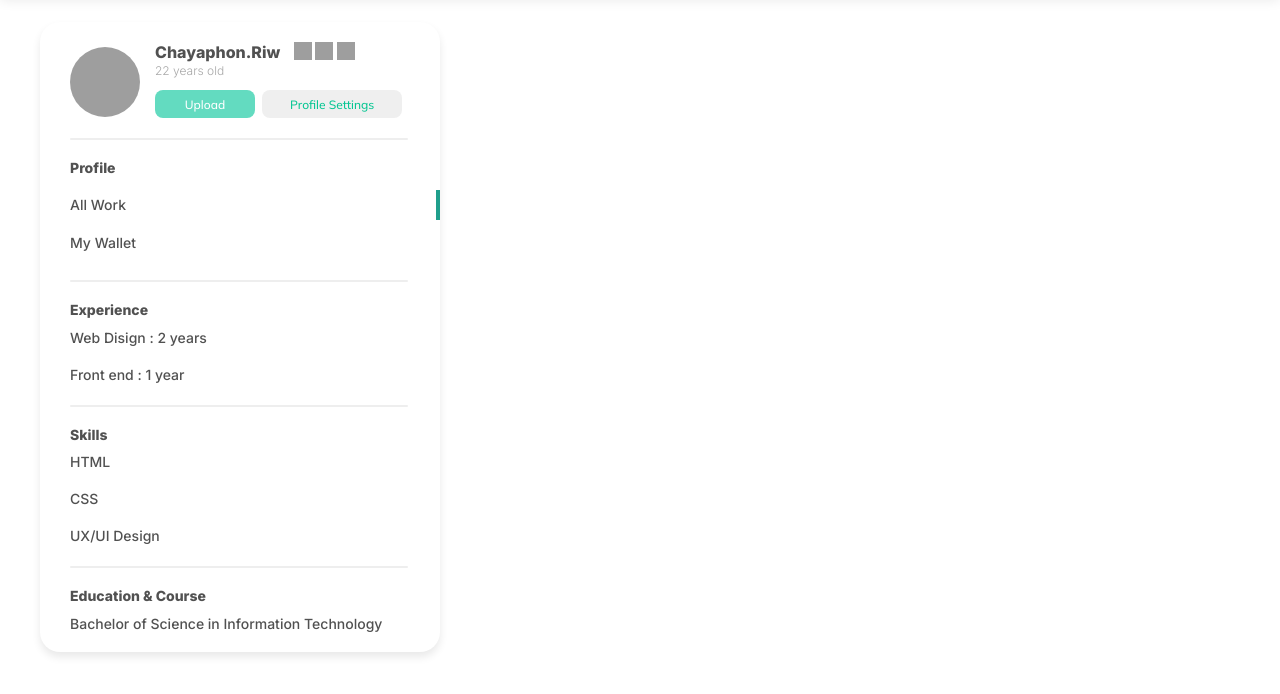
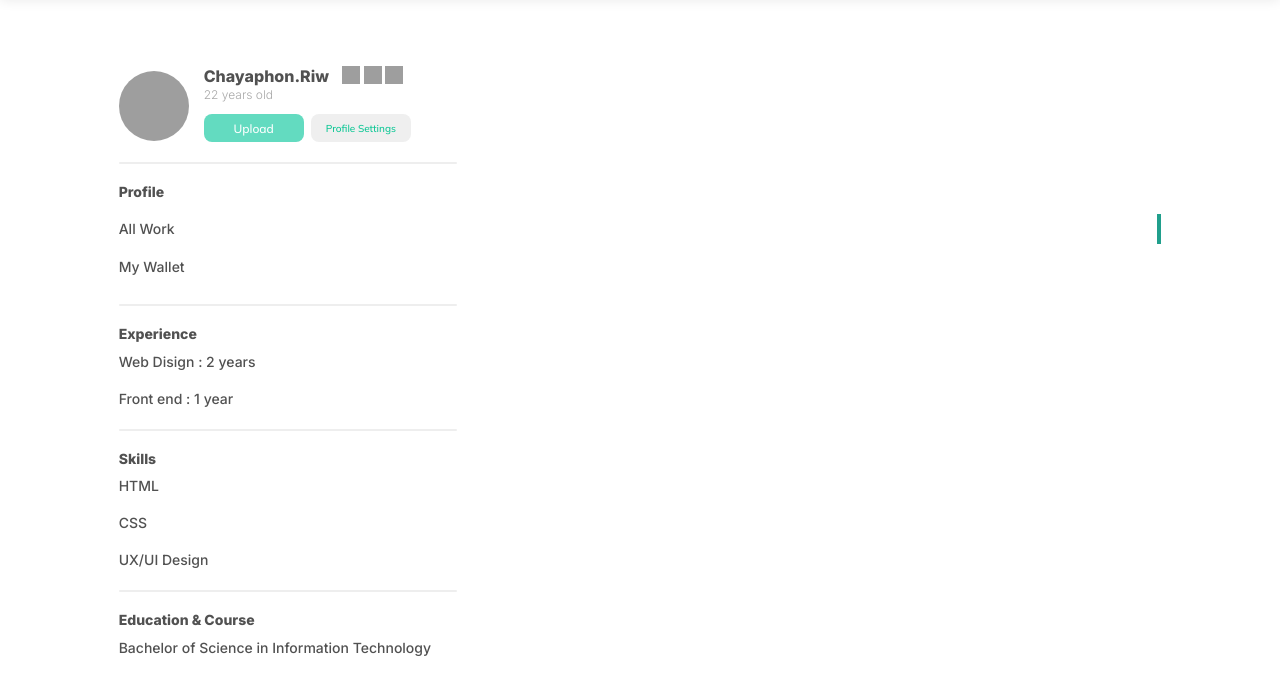
Before and after one commit to kang-van-gent/Hiring, a website: page public/profile.html in a window 1280 px wide. Shown: the part 62-756 px from the top of the page. Drawn offline with nearby package versions, Linux system fonts and the light colour scheme; grey boxes are pictures that could not be loaded.

Commit message:
update profile

```diff
--- a/public/asset/style/index.css
+++ b/public/asset/style/index.css
@@ -1,6 +1,4 @@
-
-
-nav.navbar{
+nav.navbar {
   background-color: #FFFFFF;
   box-shadow: rgba(0, 0, 0, 0.09) 0px 2px 12px;
   height: 60px;
@@ -8,7 +6,7 @@ nav.navbar{
 }
 
 
-a.navbar-brand{
+a.navbar-brand {
   font-family: 'Mulish', sans-serif;
   font-weight: 900;
   font-size: 25px;
@@ -16,12 +14,12 @@ a.navbar-brand{
 
 }
 
-a.navbar-brand:hover{
+a.navbar-brand:hover {
   color: #16a987;
 }
 
 
-a.navbar-brand p{
+a.navbar-brand p {
   margin-top: 12px;
   margin-right: 3px;
   width: 13px;
@@ -32,26 +30,27 @@ a.navbar-brand p{
 }
 
 
-li.nav-item a{
+li.nav-item a {
   font-family: 'Mulish', sans-serif;
   font-weight: 800;
   font-size: 16px;
   color: #F16A70;
 }
 
-li.nav-item a:hover{
+li.nav-item a:hover {
   color: #d85b61;
 }
 
 
 
-.navbar img{
+.navbar img {
   width: 28px;
 
 
 
 }
-a.profile{
+
+a.profile {
   position: relative;
   display: inline-block;
 }
@@ -59,7 +58,7 @@ a.profile{
 
 
 
-div.nav-right{
+div.nav-right {
   margin-right: 80px;
 }
 
@@ -114,15 +113,15 @@ div.nav-right{
   background-position: center;
 }
 
-  input:checked + .slider {
+input:checked+.slider {
   background-color: #63DBC0;
 }
 
-  input:focus + .slider {
+input:focus+.slider {
   box-shadow: 0 0 1px #63DBC0;
 }
 
-  input:checked + .slider:before {
+input:checked+.slider:before {
   -webkit-transform: translateX(24px);
   -ms-transform: translateX(24px);
   transform: translateX(24px);
@@ -147,7 +146,7 @@ div.nav-right{
 
 /* start form */
 
-div.mb-3-top{
+div.mb-3-top {
   margin-left: 40px;
   margin-top: 50px;
   width: 390px;
@@ -160,7 +159,7 @@ div.mb-3-top{
   position: absolute;
 }
 
-label.form-label{
+label.form-label {
   font-family: 'Mulish', sans-serif;
   font-weight: 700;
   font-size: 16px;
@@ -168,7 +167,7 @@ label.form-label{
   margin-top: 20px;
 }
 
-input.form-control{
+input.form-control {
   width: 100%;
   height: 30px;
   border-radius: 5px;
@@ -188,8 +187,9 @@ input.form-control{
 }
 
 
-input.form-control:focus{
-  outline: none;      /* Remove default outline and use border or box-shadow */
+input.form-control:focus {
+  outline: none;
+  /* Remove default outline and use border or box-shadow */
   box-shadow: 0 0 0 2px #8FDBD7;
   border: bold 1px #209F8C;
 }
@@ -200,7 +200,10 @@ input.form-control:focus{
 
 } */
 
-
+div.content-main{
+  width: 100%;
+  margin: 0px;
+}
 
 
 .easy-basket-filter {
@@ -208,6 +211,7 @@ input.form-control:focus{
   margin-top: 50px;
   position: relative;
 }
+
 .fill {
   height: 3px;
   width: 100%;
@@ -217,6 +221,7 @@ input.form-control:focus{
   left: 0;
   z-index: 2;
 }
+
 .easy-basket-filter-info {
   box-sizing: border-box;
   padding: 0;
@@ -225,34 +230,38 @@ input.form-control:focus{
   position: absolute;
   top: -50px;
 }
-.easy-basket-filter-info p{
+
+.easy-basket-filter-info p {
   color: #7E7E7E;
   padding: 2px 2px;
-  margin:0;
+  margin: 0;
   font-family: 'Mulish', sans-serif;
   font-weight: 500;
   font-size: 14px;
 }
-.easy-basket-filter-info .iLower{
-  float:left;
-  display: inline-block;
-}
-.easy-basket-filter-info .iUpper{
-  float:right;
+
+.easy-basket-filter-info .iLower {
+  float: left;
   display: inline-block;
 }
 
-.easy-basket-filter-info input{
+.easy-basket-filter-info .iUpper {
+  float: right;
+  display: inline-block;
+}
+
+.easy-basket-filter-info input {
   width: inherit;
   border: none;
   color: #7E7E7E;
   font: 11px;
   width: 50px;
-  text-align:center;
+  text-align: center;
   font-family: 'Mulish', sans-serif;
   font-weight: 500;
   font-size: 14px;
 }
+
 /***** Position dual *****/
 .range {
   position: absolute;
@@ -275,12 +284,14 @@ input[type=range]::-webkit-slider-thumb {
   z-index: 3;
 }
 
-input[type=range]:focus, input[type=text]:focus {
+input[type=range]:focus,
+input[type=text]:focus {
   outline: none;
 }
+
 input[type=range]::-webkit-slider-thumb {
   -webkit-appearance: none;
-  height:11px;
+  height: 11px;
   width: 11px;
   box-shadow: 0 1px 5px -1px rgba(0, 0, 0, 0.5);
   border-radius: 100%;
@@ -288,6 +299,7 @@ input[type=range]::-webkit-slider-thumb {
   cursor: pointer;
   margin-top: -4px;
 }
+
 input[type=range]::-webkit-slider-runnable-track {
   width: 100%;
   height: 3px;
@@ -307,12 +319,12 @@ input[type=range].lower::-webkit-slider-runnable-track {
 
 
 
-div.btn-srch{
+div.btn-srch {
   text-align: center;
   margin-top: 80px;
 }
 
-button.btn-outline-secondary{
+button.btn-outline-secondary {
   width: 120px;
   font-family: 'Mulish', sans-serif;
   font-weight: 500;
@@ -324,7 +336,7 @@ button.btn-outline-secondary{
 
 }
 
-button.btn-outline-secondary:hover{
+button.btn-outline-secondary:hover {
   color: #ffffff;
   background-color: #63DBC0;
   border-color: #63DBC0;
@@ -332,31 +344,33 @@ button.btn-outline-secondary:hover{
 
 }
 
-button.btn-outline-secondary:focus{
-  outline: none;      /* Remove default outline and use border or box-shadow */
+button.btn-outline-secondary:focus {
+  outline: none;
+  /* Remove default outline and use border or box-shadow */
   box-shadow: 0 0 0 0px #8FDBD7;
   border: bold 1px #209F8C;
 
 }
 
 
-button.btn-primary{
+button.btn-primary {
   width: 120px;
   font-family: 'Mulish', sans-serif;
   font-weight: 500;
   font-size: 14px;
-  background-color:#63DBC0 ;
+  background-color: #63DBC0;
   border-color: #63DBC0;
   border-radius: 10px;
 }
 
-button.btn-primary:hover{
-  background-color:#58c2ab ;
+button.btn-primary:hover {
+  background-color: #58c2ab;
   border-color: #58c2ab;
 }
 
-button.btn-primary:focus{
-  outline: none;      /* Remove default outline and use border or box-shadow */
+button.btn-primary:focus {
+  outline: none;
+  /* Remove default outline and use border or box-shadow */
   box-shadow: 0 0 0 0px #8FDBD7;
   border: bold 1px #209F8C;
 }
@@ -399,7 +413,7 @@ div.card-body p{
 } */
 
 
-img.logo-comp{
+img.logo-comp {
   width: 125px;
   height: 125px;
   border-radius: 10px;
@@ -407,7 +421,7 @@ img.logo-comp{
 
 }
 
-div.card{
+div.card {
   background-color: white;
   box-shadow: rgba(0, 0, 0, 0.09) 0px 2px 8px;
   border: none;
@@ -422,7 +436,7 @@ div.card{
   padding: 20px 20px 20px 20px  ;
 } */
 
-h4.card-title{
+h4.card-title {
   margin-left: 140px;
   font-family: 'Mulish', sans-serif;
   font-weight: 800;
@@ -431,12 +445,12 @@ h4.card-title{
   float: left;
 }
 
-div.posit{
+div.posit {
   margin-left: 140px;
 
   width: 8px;
   height: 8px;
-  background-color:#F16A70 ;
+  background-color: #F16A70;
   border-radius: 10px;
   position: absolute;
   margin-right: 5px;
@@ -445,7 +459,7 @@ div.posit{
 
 
 
-h5.card-text{
+h5.card-text {
   margin-left: 150px;
   font-family: 'Mulish', sans-serif;
   font-weight: 500;
@@ -455,7 +469,7 @@ h5.card-text{
 
 }
 
-h6.card-text{
+h6.card-text {
 
   margin-left: 140px;
   font-family: 'Mulish', sans-serif;
@@ -467,7 +481,7 @@ h6.card-text{
 }
 
 
-div.card-text{
+div.card-text {
   width: 100%;
   font-family: 'Mulish', sans-serif;
   font-weight: 500;
@@ -487,12 +501,13 @@ div.card-text{
   width: 100%;
   padding-left: 93%;
 }
+
 .favorite-work {
   width: 100%;
   padding-left: 95%;
 }
 
-i.material-icons{
+i.material-icons {
   font-size: 20px;
   width: 30px;
   height: 30px;
@@ -503,12 +518,12 @@ i.material-icons{
 
 }
 
-.unlike{
-color:#ccc;
+.unlike {
+  color: #ccc;
 }
 
-.like{
-color:#f00650;
+.like {
+  color: #f00650;
 }
 
 
@@ -520,25 +535,22 @@ color:#f00650;
 
 /*  part profile */
 
-div.part-profile{
- margin-left: 40px ;
- margin-top: ;
+div.part-profile {
+  margin-left: 40px;
   width: 400px;
   height: 630px;
   background-color: white;
   box-shadow: rgba(0, 0, 0, 0.09) 0px 5px 8px;
   border-radius: 20px;
 
+}
 
+div.profile {
+  width: 100%;
 
 }
 
-div.profile{
-
-  margin-left: 30px;
-}
-
-img.diamond1{
+img.diamond1 {
   width: 18px;
   height: 18px;
   margin-left: 10px;
@@ -546,7 +558,7 @@ img.diamond1{
 
 }
 
-img.diamond{
+img.diamond {
   width: 18px;
   height: 18px;
   margin-bottom: 5px;
@@ -554,7 +566,7 @@ img.diamond{
 }
 
 
- h1.real-n{
+h1.real-n {
   margin-left: 85px;
   margin-top: 20px;
   font-family: 'Inter', sans-serif;
@@ -566,9 +578,9 @@ img.diamond{
 
 }
 
-p.age{
+p.age {
   margin-left: 85px;
-  margin-top:40px;
+  margin-top: 40px;
   font-family: 'Inter', sans-serif;
   font-weight: 300;
   font-size: 12px;
@@ -607,7 +619,7 @@ part img profile */
   position: absolute;
   width: 0px;
   height: 0px;
-  left:  ;
+
 }
 
 button.action-button {
@@ -622,7 +634,7 @@ button.action-button {
   outline: 0;
   border-radius: 8px;
   margin-top: 68px;
-  margin-left:85px;
+  margin-left: 85px;
   margin-right: 3px;
 
 
@@ -647,19 +659,19 @@ button.mode-remove {
 }
 
 
- button.setting-p{
-  width: 140px;
+button.setting-p {
+  width: 100px;
   height: 28px;
   border: none;
   background: none;
   font-family: 'Mulish', sans-serif;
   font-weight: 500;
-  font-size: 12px;
+  font-size: 10px;
   cursor: pointer;
   outline: 0;
   border-radius: 8px;
 
-  background-color:#EFEFEF ;
+  background-color: #EFEFEF;
   border-color: #EFEFEF;
   margin-top: 68px;
   color: #07C693;
@@ -668,7 +680,7 @@ button.mode-remove {
 
 
 
- div.en{
+div.en {
   margin-top: 20px;
   width: 338px;
   height: 2px;
@@ -683,15 +695,15 @@ button.mode-remove {
 
 /* part-topic profile */
 
-button.btn-h-p-1{
-  width: 370px;
+button.btn-h-p-1 {
+  width: 100%;
   height: 30px;
   background-color: #000000;
   font-family: 'Inter', sans-serif;
   font-weight: 500;
   font-size: 14px;
   background-color: white;
-  border : none;
+  border: none;
   cursor: pointer;
   text-align: left;
   padding: 0;
@@ -702,20 +714,20 @@ button.btn-h-p-1{
 
 }
 
-a.btn-h-p:hover{
+a.btn-h-p:hover {
   color: #515151;
 
 }
 
-button.btn-h-p-2{
-  width: 370px;
+button.btn-h-p-2 {
+  width: 100%;
   height: 35px;
   background-color: #000000;
   font-family: 'Inter', sans-serif;
   font-weight: 500;
   font-size: 14px;
   background-color: white;
-  border : none;
+  border: none;
   cursor: pointer;
   text-align: left;
   padding: 0;
@@ -726,20 +738,20 @@ button.btn-h-p-2{
 
 }
 
-a.btn-h-p:hover{
+a.btn-h-p:hover {
   color: #515151;
 
 }
 
 
 
-p.btn-h-p{
+p.btn-h-p {
   width: 10px;
   height: 20px;
   background-color: #000000;
 }
 
- h1.h-p{
+h1.h-p {
   margin-top: 20px;
   font-family: 'Inter', sans-serif;
   font-weight: 800;
@@ -747,7 +759,7 @@ p.btn-h-p{
   color: #515151;
 }
 
- p.subh-p{
+p.subh-p {
 
   font-family: 'Inter', sans-serif;
   font-weight: 500;
--- a/public/profile.html
+++ b/public/profile.html
@@ -88,7 +88,18 @@
 
     </nav>
 
-    <div class="mt-4  part-profile ">
+
+
+    <div class="mt-5">
+
+        <div class="row justify-content-center content-main">
+
+            <div class="col-10 ">
+                <div class="row">
+
+                    <div class="col-md-12 ">
+
+                        <div>
 
                             <div class="profile ">
 
@@ -108,6 +119,57 @@
                                     <button type="button" class="btn btn-light setting-p">Profile Settings </button>
 
                                     <input type="file" class="hidden" name="fileInput" />
+                                </div>
+
+
+
+                                <div class="en"></div>
+
+
+                                <div class="btn-p">
+                                    <h1 class="h-p">Profile</h1>
+
+                                    <button class="btn-h-p-1">All Work </button><br>
+                                    <button class="btn-h-p-2">My Wallet</button>
+
+                                </div>
+
+                                <div class="en"></div>
+
+                                <div class="btn-p">
+                                    <h1 class="h-p">Experience</h1>
+                                    <p class="subh-p">Web Disign : 2 years</p>
+                                    <p class="subh-p">Front end : 1 year</p>
+                                </div>
+
+                                <div class="en"></div>
+
+                                <div class="btn-p">
+                                    <h1 class="h-p">Skills</h1>
+                                    <p class="subh-p">HTML</p>
+                                    <p class="subh-p">CSS</p>
+                                    <p class="subh-p">UX/UI Design</p>
+                                </div>
+
+                                <div class="en"></div>
+
+                                <div class="btn-p">
+                                    <h1 class="h-p">Education & Course</h1>
+                                    <p class="subh-p">Bachelor of Science in Information Technology</p>
+
+                                </div>
+
+                            </div>
+                        </div>
+
+
+
+                    </div>
+
+
+                </div>
+            </div>
+        </div>
     </div>
 
     <script>
@@ -169,48 +231,6 @@
         refreshImagePreview();
     </script>
 
-            <div class="en"></div>
-
-
-            <div class="btn-p">
-                <h1 class="h-p">Profile</h1>
-
-                <button class="btn-h-p-1">All Work </button><br>
-                <button class="btn-h-p-2">My Wallet</button>
-
-            </div>
-
-            <div class="en"></div>
-
-            <div class="btn-p">
-                <h1 class="h-p">Experience</h1>
-                <p class="subh-p">Web Disign : 2 years</p>
-                <p class="subh-p">Front end : 1 year</p>
-            </div>
-
-            <div class="en"></div>
-
-            <div class="btn-p">
-                <h1 class="h-p">Skills</h1>
-                <p class="subh-p">HTML</p>
-                <p class="subh-p">CSS</p>
-                <p class="subh-p">UX/UI Design</p>
-            </div>
-
-            <div class="en"></div>
-
-            <div class="btn-p">
-                <h1 class="h-p">Education & Course</h1>
-                <p class="subh-p">Bachelor of Science in Information Technology</p>
-
-            </div>
-
-        </div>
-    </div>
-
-
-
-
 </body>
 
 </html>
```
Also changed, not shown: public/home.html (+1 -1 lines), public/worker.html (+1 -1 lines). Lines whose indentation alone changed are shown as unchanged.
